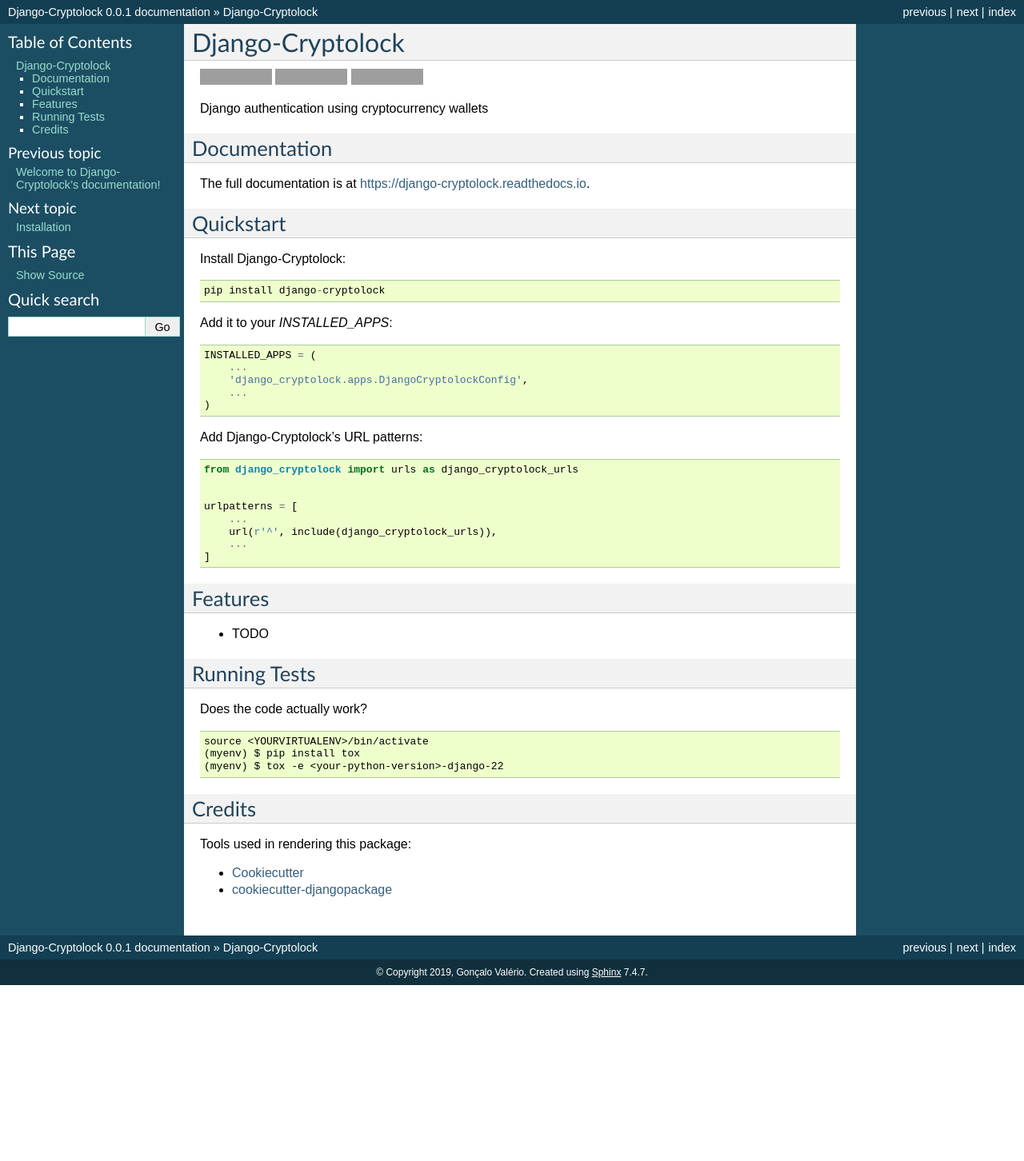
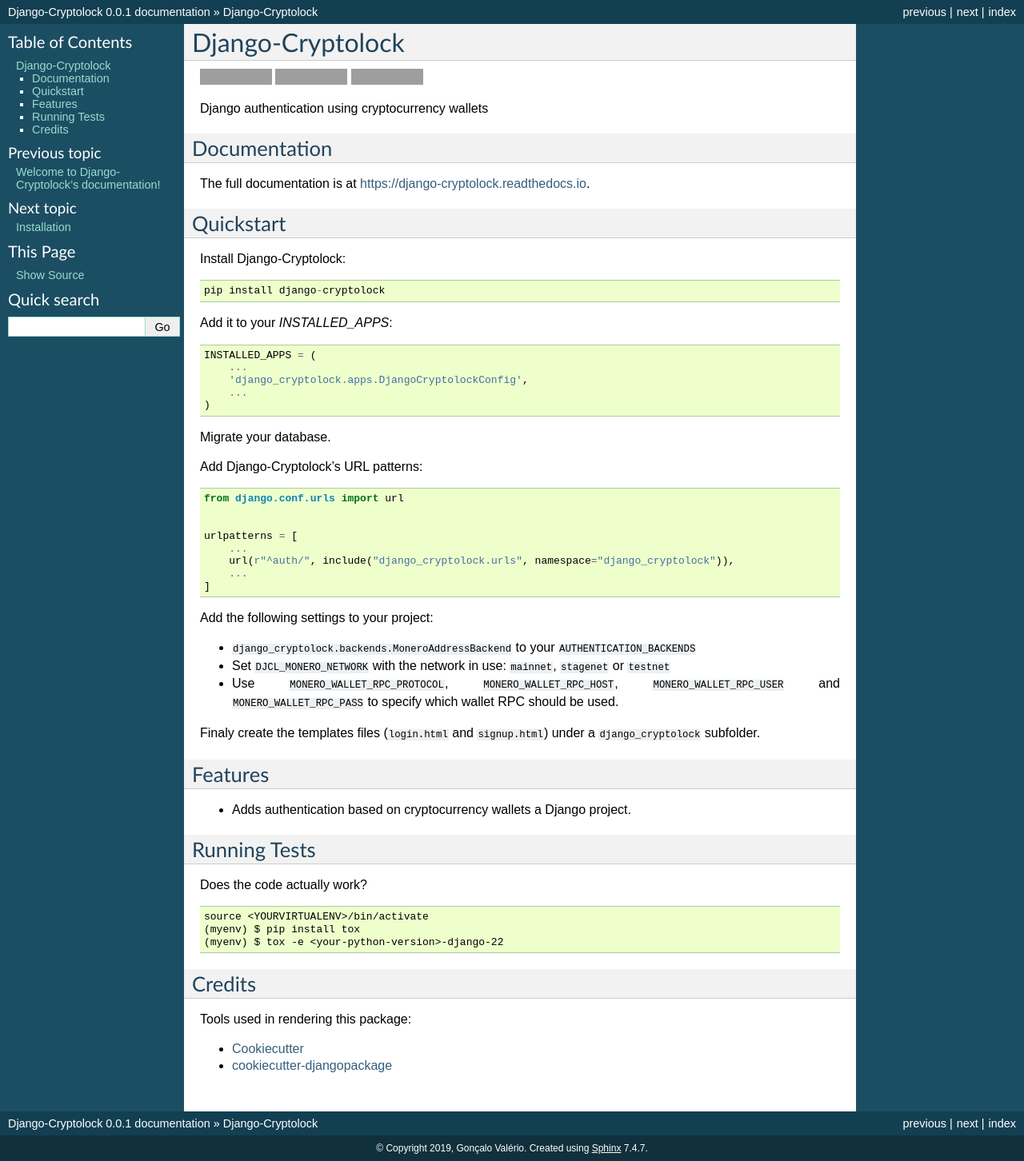
Before and after one commit to dethos/django-cryptolock, a Sphinx documentation site: the page built from docs/readme.rst, in a window 1280 px wide. Shown: the whole page at 80% size. Built offline with Sphinx 7.4.7, drawn with Linux system fonts in a browser that asks for light colours; before the commit the page ends 1232 px from its top, so only the background shows below that; grey boxes are pictures that could not be loaded.

```diff
--- a/HISTORY.rst
+++ b/HISTORY.rst
@@ -8,6 +8,7 @@ History
 
 * A default urls.py is provided by the package so can work "out-of-the-box".
 * Default location for templates moved to ``django_cryptolock`` folder.
+* Updated quickstart guide
 
 0.0.1 (2019-11-25)
 ++++++++++++++++++
--- a/README.rst
+++ b/README.rst
@@ -35,23 +35,33 @@ Add it to your `INSTALLED_APPS`:
         ...
     )
 
+Migrate your database.
+
 Add Django-Cryptolock's URL patterns:
 
 .. code-block:: python
 
-    from django_cryptolock import urls as django_cryptolock_urls
+    from django.conf.urls import url
 
 
     urlpatterns = [
         ...
-        url(r'^', include(django_cryptolock_urls)),
+        url(r"^auth/", include("django_cryptolock.urls", namespace="django_cryptolock")),
         ...
     ]
+
+Add the following settings to your project:
+
+* ``django_cryptolock.backends.MoneroAddressBackend`` to your ``AUTHENTICATION_BACKENDS``
+* Set ``DJCL_MONERO_NETWORK`` with the network in use: ``mainnet``, ``stagenet`` or ``testnet``
+* Use ``MONERO_WALLET_RPC_PROTOCOL``, ``MONERO_WALLET_RPC_HOST``, ``MONERO_WALLET_RPC_USER`` and ``MONERO_WALLET_RPC_PASS`` to specify which wallet RPC should be used.
+
+Finaly create the templates files (``login.html`` and ``signup.html``) under a ``django_cryptolock`` subfolder.
 
 Features
 --------
 
-* TODO
+* Adds authentication based on cryptocurrency wallets a Django project.
 
 Running Tests
 -------------
--- a/docs/conf.py
+++ b/docs/conf.py
@@ -23,6 +23,14 @@ parent = os.path.dirname(cwd)
 sys.path.append(parent)
 
 import django_cryptolock
+
+# Specify settings module
+os.environ.setdefault("DJANGO_SETTINGS_MODULE", "tests.settings")
+
+# Setup Django
+import django
+
+django.setup()
 
 # -- General configuration -----------------------------------------------------
 
--- a/requirements_dev.txt
+++ b/requirements_dev.txt
@@ -3,3 +3,4 @@
 bumpversion==0.5.3
 wheel==0.30.0
 twine==3.1.0
+Sphinx==2.2.1
```
Also changed, not shown: docs/django_cryptolock.migrations.rst (added, +22 -0 lines), docs/django_cryptolock.rst (added, +85 -0 lines), docs/modules.rst (added, +7 -0 lines), 1 other file.
